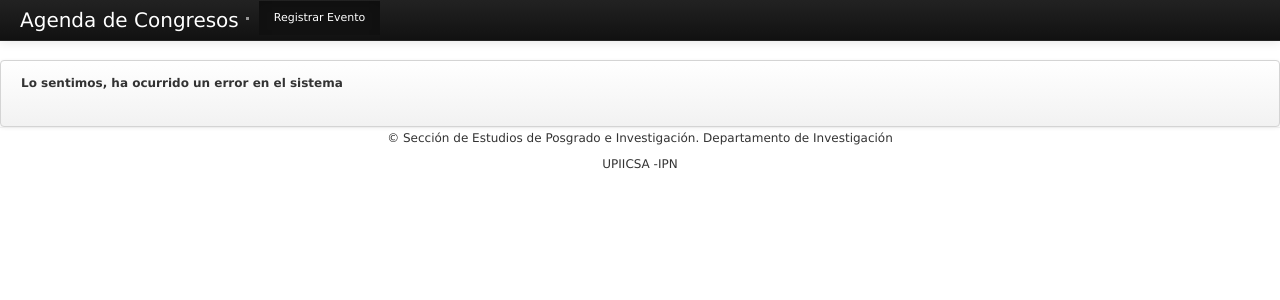
After one commit to Lvcios/SEPI, a Django app: template template/500.html in a window 1280 px wide. The commit adds this page. Shown: the top 300 px of the page. Run offline with Django 3.2, Linux system fonts and the light colour scheme; the template is opened without the code that fills it, so the values that code supplies are empty; parts of the project's set-up code (start-up, migrations or seed data) failed here and were passed over; some libraries are stand-ins or nearby versions.

Commit message:
Modificiación dia.html

```diff
--- /dev/null
+++ b/template/500.html
@@ -0,0 +1,7 @@
+{% extends 'index.html' %}
+{% load adminmedia %}
+{%block notfound%}
+    <div class="navbar-inner">
+		<h4>Lo sentimos, ha ocurrido un error en el sistema</h4>&nbsp;
+    </div>
+{% endblock %}
--- a/template/dia.html
+++ b/template/dia.html
@@ -39,7 +39,7 @@
 				{% if not fechas %}
 				El evento no cuenta con fechas importates o en su defecto no fuero registradas<br>
 				{% endif %}
-		{%endfor%}
+
     </div>
     <div class="navbar-inner">
 		<table class="table table-striped">
@@ -60,6 +60,7 @@
 			</tr>
 		</table>
     </div>
+    {%endfor%}
     {%endif%}
     {%if not eventos%}
     <div class="navbar-inner">
```
